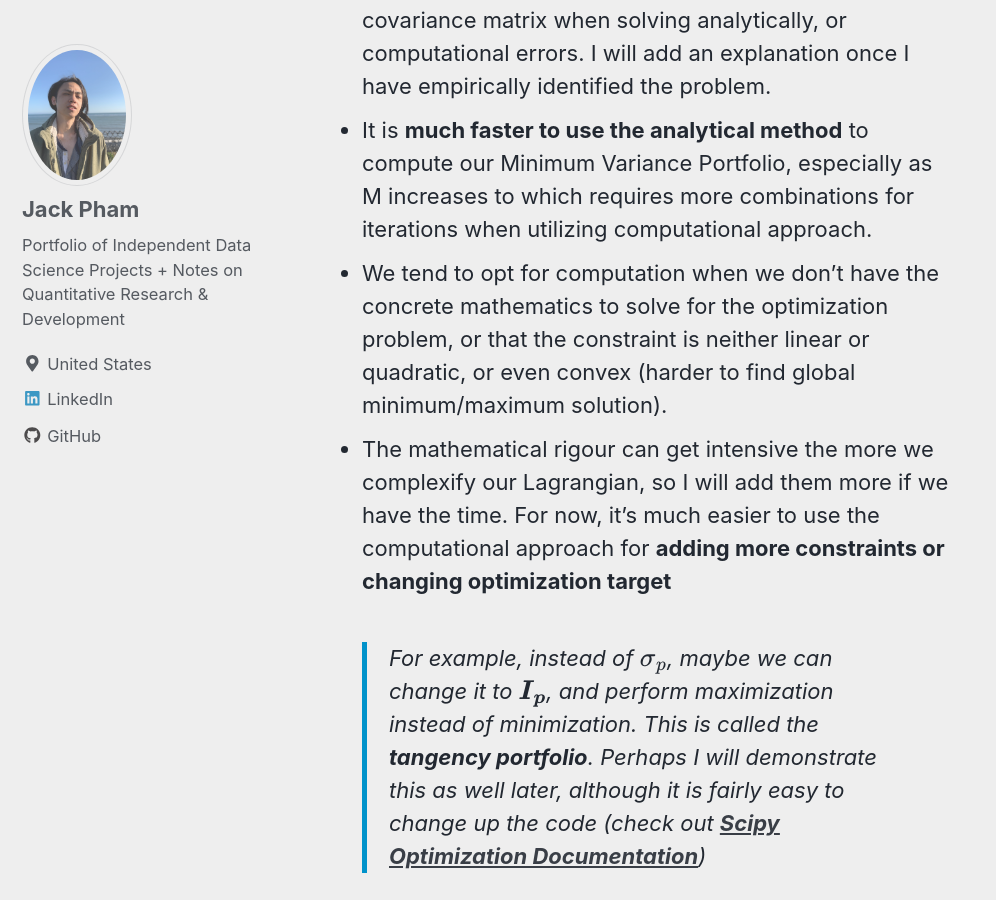
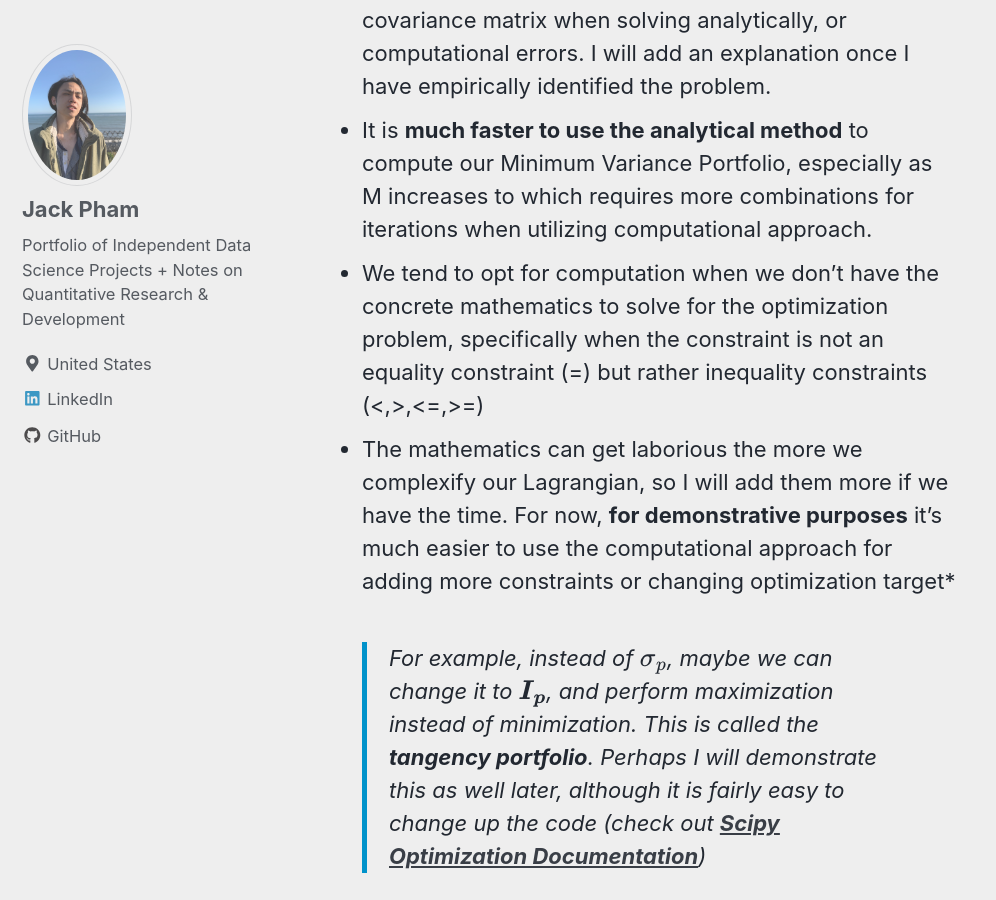
Before and after one commit to jp-quant/jp-quant.github.io, a Jekyll site: the page built from _posts/2020-06-03-qf_volatility_p2.md, in a window 1280 px wide and 900 px high, scrolled down 19043 px. Shown: the whole window, without its empty margins (0-996 px from the left). Built offline with Jekyll 4.4.1, drawn with Linux system fonts in a browser that asks for light colours; nearby versions of some CDN libraries; formulas are drawn with MathJax 3.

Commit message:
third post edits

```diff
--- a/_posts/2020-06-03-qf_volatility_p2.md
+++ b/_posts/2020-06-03-qf_volatility_p2.md
@@ -618,8 +618,8 @@ plot_bulk_evals(evaluate_bulk_w(RET_outSample,allWeights))
 ### *Conclusions & Remarks*
 - The discrepancies between our analytical & computational approaches are very small. I theorize that this is due to either when approximating the inverse covariance matrix when solving analytically, or computational errors. I will add an explanation once I have empirically identified the problem.
 - It is **much faster to use the analytical method** to compute our Minimum Variance Portfolio, especially as M increases to which requires more combinations for iterations when utilizing computational approach.
-- We tend to opt for computation when we don't have the concrete mathematics to solve for the optimization problem, or that the constraint is neither linear or quadratic, or even convex (harder to find global minimum/maximum solution).
-- The mathematical rigour can get intensive the more we complexify our Lagrangian, so I will add them more if we have the time. For now, it's much easier to use the computational approach for **adding more constraints or changing optimization target**
+- We tend to opt for computation when we don't have the concrete mathematics to solve for the optimization problem, specifically when the constraint is not an equality constraint (=) but rather inequality constraints (<,>,<=,>=)
+- The mathematics can get laborious the more we complexify our Lagrangian, so I will add them more if we have the time. For now, **for demonstrative purposes** it's much easier to use the computational approach for adding more constraints or changing optimization target*
 	> For example, instead of $$\sigma_p$$, maybe we can change it to $$\boldsymbol{I_p}$$, and perform maximization instead of minimization. This is called the **tangency portfolio**. Perhaps I will demonstrate this as well later, although it is fairly easy to change up the code (check out [**Scipy Optimization Documentation**](https://docs.scipy.org/doc/scipy/reference/tutorial/optimize.html "Scipy Optimization Documentation"))
 
 
```
